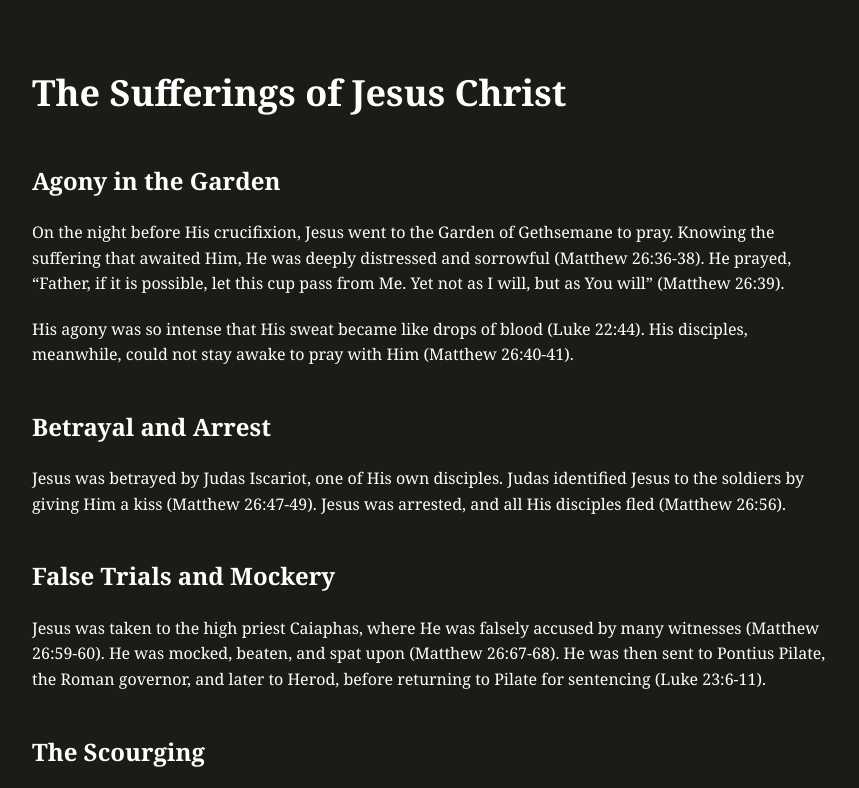
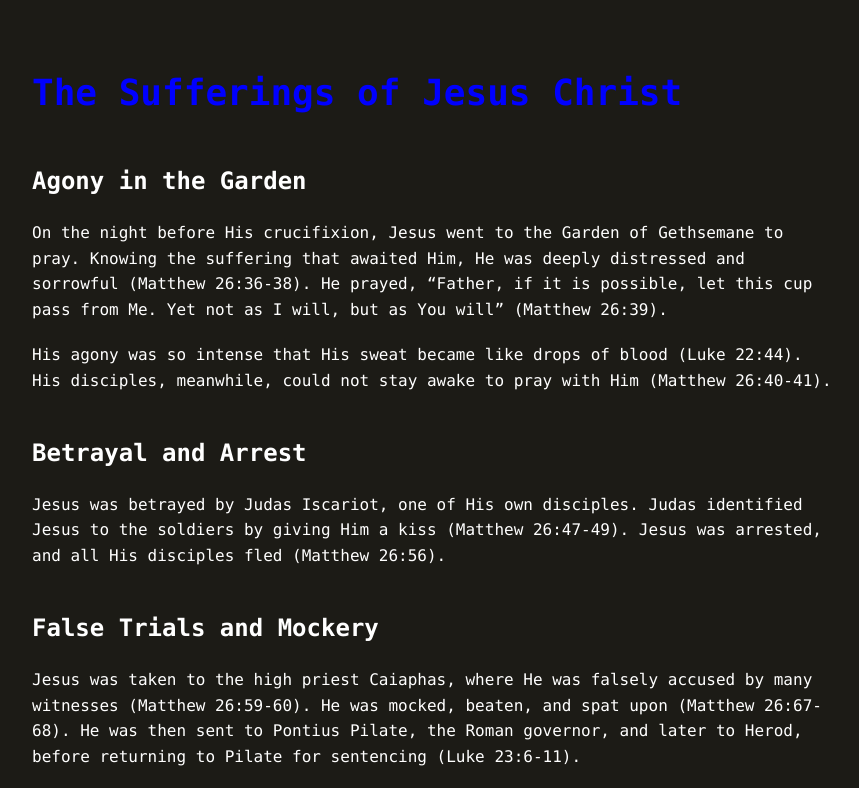
Before and after one commit to teachingsofjesuschrist/gospelalmanacofficial, a plain HTML site: page sufferings.html in a window 1280 px wide. Shown: the top 788 px of the page, without its empty margins (208-1067 px from the left). Drawn offline with Linux system fonts and the light colour scheme.

Commit message:
sufferings.html

```diff
--- a/sufferings.html
+++ b/sufferings.html
@@ -10,7 +10,7 @@
   <link rel="icon" href="https://www.google.com/url?sa=i&url=https%3A%2F%2Fwww.cslewisinstitute.org%2Fresources%2Fhow-to-read-the-bible-part-3-the-bibles-center-is-jesus-christ%2F&psig=AOvVaw1AMyiYHm-lXbiBbTbJ74FG&ust=1747286969093000&source=images&cd=vfe&opi=89978449&ved=0CBQQjRxqFwoTCPjI1Kqdoo0DFQAAAAAdAAAAABAE">
   <style>
     body {
-      font-family: Georgia, sans-serif;
+      font-family: Lucida Console, sans-serif;
       line-height: 1.6;
       max-width: 800px;
       margin: auto;
@@ -36,7 +36,7 @@
 </head>
 <body>
 
-    <h1>The Sufferings of Jesus Christ</h1>
+    <h1 style="color: blue;">The Sufferings of Jesus Christ</h1>
 
   <h2>Agony in the Garden</h2>
   <p>
```
